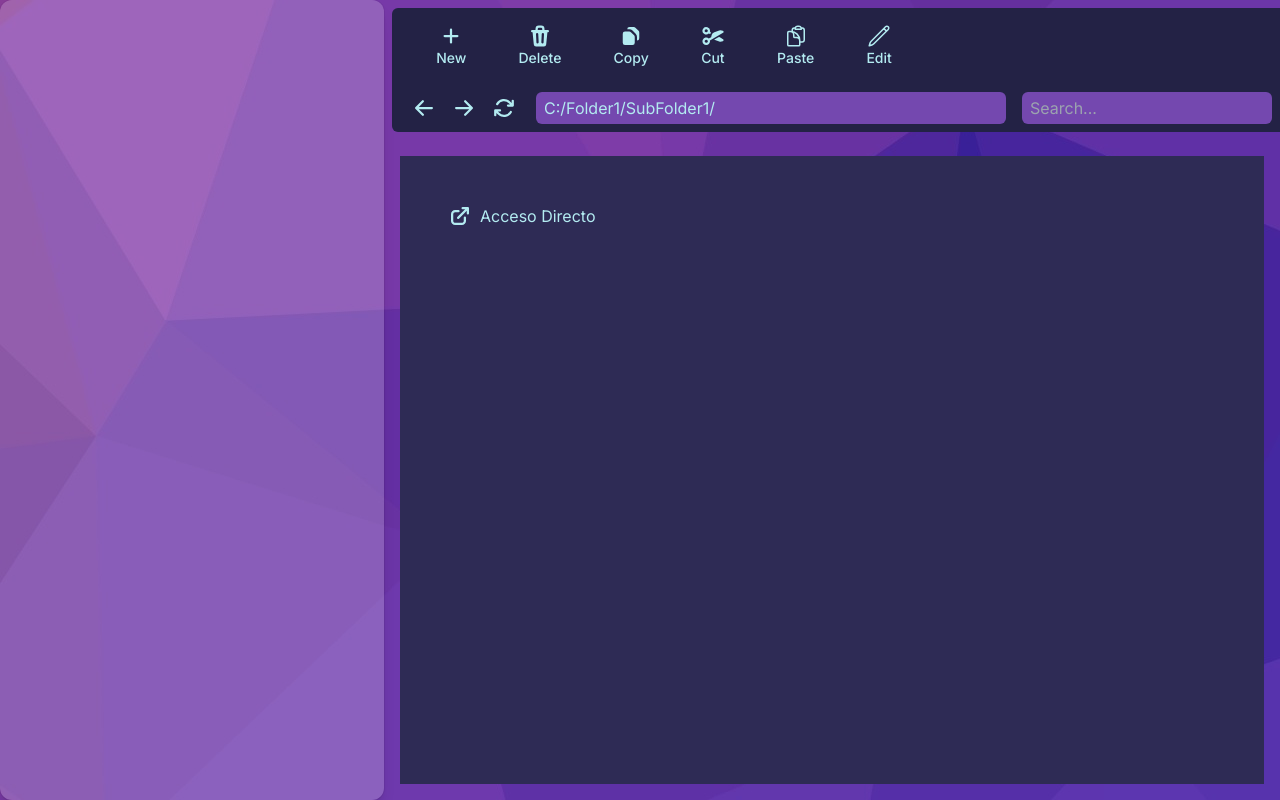
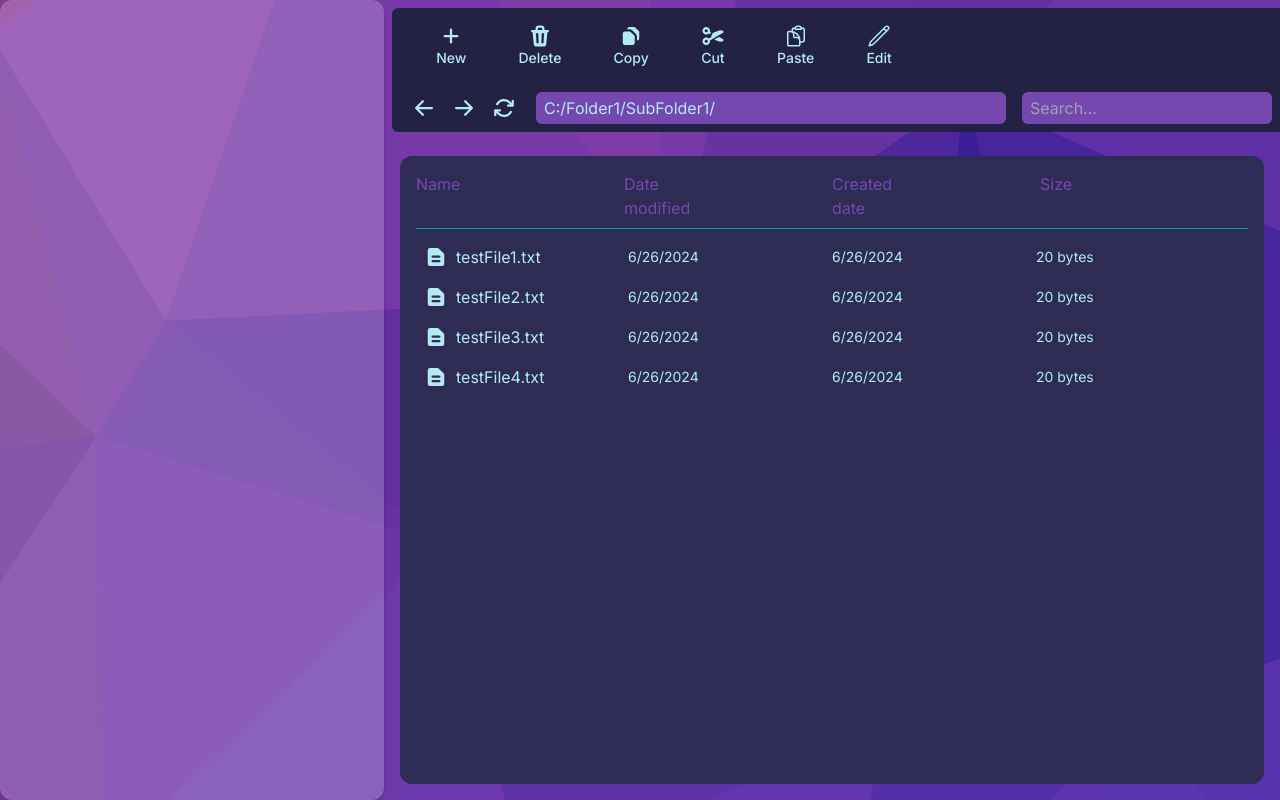
Before and after one commit to ZoombieAlc/coffee-files-client, a React (Vite) app: page / in a window 1280 px wide. Built offline with nearby package versions, Linux system fonts and the light colour scheme.

Commit message:
itemPanel Component

```diff
--- a/src/App.tsx
+++ b/src/App.tsx
@@ -1,4 +1,4 @@
-import Item from "./components/atoms/item";
+import ItemPanel from "./components/organisms/itemPanel";
 import ToolBar from "./components/organisms/toolBar";
 
 function App() {
@@ -8,9 +8,7 @@ function App() {
         <div className="isolate aspect-video rounded-xl bg-white/20 shadow-lg ring-1 ring-black/5 h-screen w-96"></div>
         <div className="flex flex-col w-full">
           <ToolBar />
-          <div className="bg-coffee_violet_dark flex-grow m-4 overflow-auto flex flex-col p-10">
-            <Item type="directAcces" name="Acceso Directo" />
-          </div>
+          <ItemPanel />
         </div>
       </div>
     </>
--- a/src/components/atoms/item/index.tsx
+++ /dev/null
@@ -1,29 +0,0 @@
-import {
-  ArrowTopRightOnSquareIcon,
-  DocumentIcon,
-  FolderIcon,
-  ServerIcon,
-} from "@heroicons/react/16/solid";
-
-type ItemProps = {
-  type: "folder" | "file" | "disk" | "directAcces";
-  name: string;
-};
-
-const icons = {
-  folder: FolderIcon,
-  file: DocumentIcon,
-  disk: ServerIcon,
-  directAcces: ArrowTopRightOnSquareIcon,
-};
-
-const Item = ({ type, name }: ItemProps) => {
-  const IconComponent = icons[type];
-  return (
-    <div className="flex items-center p-2 rounded-md">
-      <IconComponent className="w-6 h-6 text-coffee_text_pale_blue" />
-      <p className="ml-2 text-coffee_text_pale_blue">{name}</p>
-    </div>
-  );
-};
-export default Item;
--- /dev/null
+++ b/src/components/molecules/item/index.tsx
@@ -0,0 +1,46 @@
+import {
+  ArrowTopRightOnSquareIcon,
+  DocumentIcon,
+  DocumentTextIcon,
+  FolderIcon,
+  PhotoIcon,
+  ServerIcon,
+} from "@heroicons/react/16/solid";
+import { GenericFile, TypeFile } from "../../../types";
+
+type ItemProps = {
+  file: GenericFile;
+};
+
+const icons = {
+  [TypeFile.TXT]: DocumentTextIcon,
+  [TypeFile.JPG]: PhotoIcon,
+  [TypeFile.JSON]: DocumentIcon,
+  folder: FolderIcon,
+  disk: ServerIcon,
+  directAcces: ArrowTopRightOnSquareIcon,
+};
+const formatDate = (timestamp: number) => {
+  const date = new Date(timestamp);
+  return date.toLocaleDateString();
+};
+
+function Item({ file }: ItemProps) {
+  const IconComponent = icons[file.type];
+  return (
+    <div className="grid grid-cols-4 items-center p-2 rounded-md ">
+      <div className="flex items-center">
+        <IconComponent className="w-6 h-6 text-coffee_text_pale_blue" />
+        <p className="ml-2 text-coffee_text_pale_blue">{file.name}</p>
+      </div>
+      <p className="text-sm text-coffee_text_pale_blue">
+        {formatDate(file.last_modified)}
+      </p>
+      <p className="text-sm text-coffee_text_pale_blue">
+        {formatDate(file.created)}
+      </p>
+      <p className="text-sm text-coffee_text_pale_blue">{file.size} bytes</p>
+    </div>
+  );
+}
+export default Item;
--- a/src/components/organisms/itemPanel/index.tsx
+++ b/src/components/organisms/itemPanel/index.tsx
@@ -0,0 +1,31 @@
+import {
+  testDirectory1,
+  testDirectory2,
+  testFile1,
+  testFile2,
+  testFile3,
+  testFile4,
+} from "../../../constants";
+import { Folder, GenericFile } from "../../../types";
+import Item from "../../molecules/item";
+
+function ItemPanel() {
+  const files: GenericFile[] = [testFile1, testFile2, testFile3, testFile4];
+  const folders: Folder[] = [testDirectory1, testDirectory2];
+
+  return (
+    <div className="bg-coffee_violet_dark flex-grow m-4 overflow-auto flex flex-col p-4 rounded-xl">
+      <div className="grid grid-cols-4 text-coffee_violet_light border-b border-coffee_green_aqua pb-2 mb-2">
+        <span className="w-1/4">Name</span>
+        <span className="w-1/4">Date modified</span>
+        <span className="w-1/4">Created date</span>
+        <span className="w-1/4">Size</span>
+      </div>
+      {files.map((file) => (
+        <Item key={file.path} file={file} />
+      ))}
+
+    </div>
+  );
+}
+export default ItemPanel;
--- a/src/constants/testSav.ts
+++ b/src/constants/testSav.ts
@@ -76,7 +76,7 @@ export const testDirectory1: Folder = {
   last_modified: 1719375076000,
   size: 40,
   path: "A:/",
-  isRoot: false,
+  is_root: false,
 };
 
 export const testDirectory2: Folder = {
@@ -87,7 +87,7 @@ export const testDirectory2: Folder = {
   last_modified: 1719375076000,
   size: 20,
   path: "A:/",
-  isRoot: false,
+  is_root: false,
 };
 
 export const testSav: Sav = {
@@ -97,15 +97,15 @@ export const testSav: Sav = {
   disks: [
     {
       name: "A", // A-Z
-      limitSize: 1000000000000, // 1TB
-      occupiedSize: 32000000000, // 32GB
+      limit_size: 1000000000000, // 1TB
+      occupied_size: 32000000000, // 32GB
       root: {
         name: "root",
         created: 1719375076000, // Milliseconds epoch
         last_modified: 1719375076000, // Milliseconds epoch
         size: 0, // 0 bytes
         path: "A:/",
-        isRoot: true,
+        is_root: true,
         folders: [testDirectory1, testDirectory2],
         files: [testFile4],
       },
```
